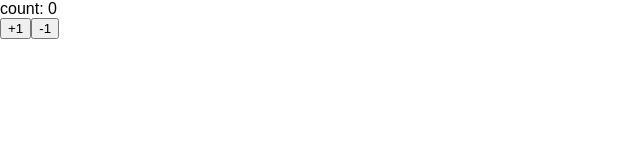
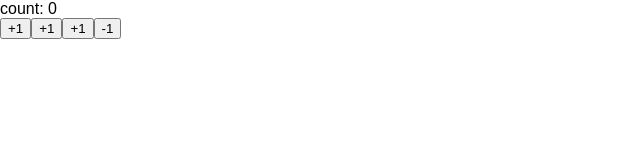
Before and after one commit to gipcompany/udemy-react-redux-crud-application, a React (Create React App) app: page / in a window 1280 px wide. Shown: the top 160 px of the page, without its empty margins (0-640 px from the left). Built offline with nearby package versions, Linux system fonts and the light colour scheme.

Commit message:
https://reactjs.org/docs/handling-events.html にて紹介されているonClickによるコールバックメソッドの書き方の紹介です。

```diff
--- a/src/App.js
+++ b/src/App.js
@@ -6,9 +6,18 @@ class Counter extends Component {
   constructor(props) {
     super(props)
     this.state = { count: 0 }
+    this.handlePlusButton2 = this.handlePlusButton2.bind(this)
   }
 
   handlePlusButton = () => {
+    this.setState({ count: this.state.count + 1 })
+  }
+
+  handlePlusButton2() {
+    this.setState({ count: this.state.count + 1 })
+  }
+
+  handlePlusButton3() {
     this.setState({ count: this.state.count + 1 })
   }
 
@@ -21,6 +30,8 @@ class Counter extends Component {
       <React.Fragment>
         <div>count: { this.state.count }</div>
         <button onClick={this.handlePlusButton}>+1</button>
+        <button onClick={this.handlePlusButton2}>+1</button>
+        <button onClick={() => {this.handlePlusButton3()}}>+1</button>
         <button onClick={this.handleMinusButton}>-1</button>
       </React.Fragment>
     )
```
